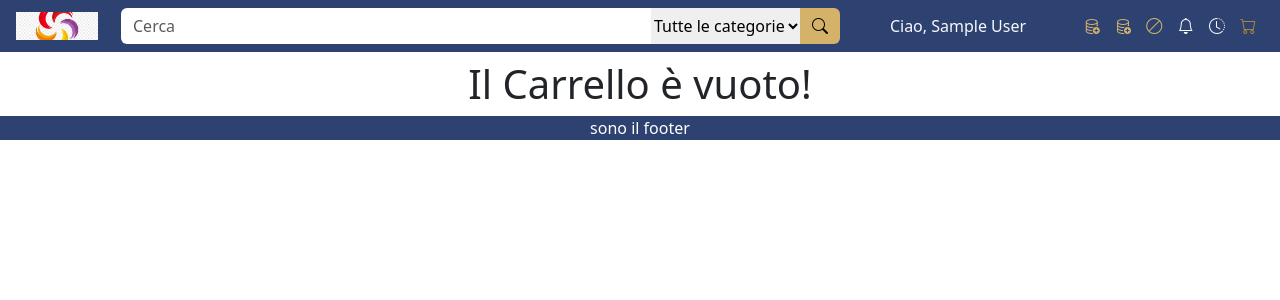
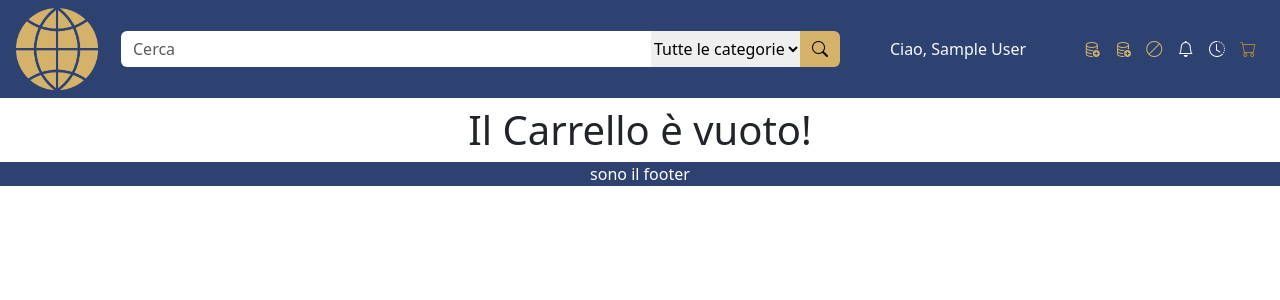
Before and after one commit to danix1234/elaborato_WEB_2025, a PHP site: page /carrello.php in a window 1280 px wide. Shown: the top 300 px of the page. Run offline with PHP 8.4, Linux system fonts and the light colour scheme; the visitor is signed in with stand-in values (Sample User, id 1); data that the repository does not hold is empty.

Commit message:
add logo in base

```diff
--- a/website/template/base.php
+++ b/website/template/base.php
@@ -8,6 +8,7 @@
         integrity="sha384-QWTKZyjpPEjISv5WaRU9OFeRpok6YctnYmDr5pNlyT2bRjXh0JMhjY6hW+ALEwIH" crossorigin="anonymous" />
     <link rel="stylesheet" href="https://cdn.jsdelivr.net/npm/bootstrap-icons@1.11.3/font/bootstrap-icons.css" />
     <link rel="stylesheet" href="./css/style.css" />
+    <link rel="icon" type="image/png" href="./img/logo.jpg" />
 
     <title>Nostro Sito<?php
     if (isset($templateParams["titolo"])) {
@@ -38,7 +39,7 @@
         <div class="row align-items-center justify-content-between mx-1">
             <!-- Logo -->
             <div class="col-3 col-md-2 col-lg-1 order-1">
-                <a href="<?php checkFile('search.php'); ?>"><img src="./img/temp.jpg" class="img-fluid"
+                <a href="<?php checkFile('search.php'); ?>"><img src="<?php echo UPLOAD_DIR;?>logo.jpg" class="img-fluid"
                         alt="Logo" /></a>
             </div>
 
```
Also changed, not shown: website/img/logo.jpg (added).
